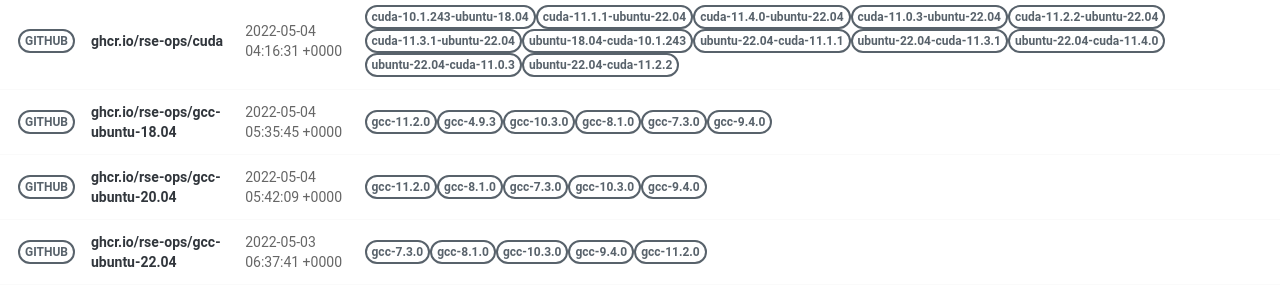
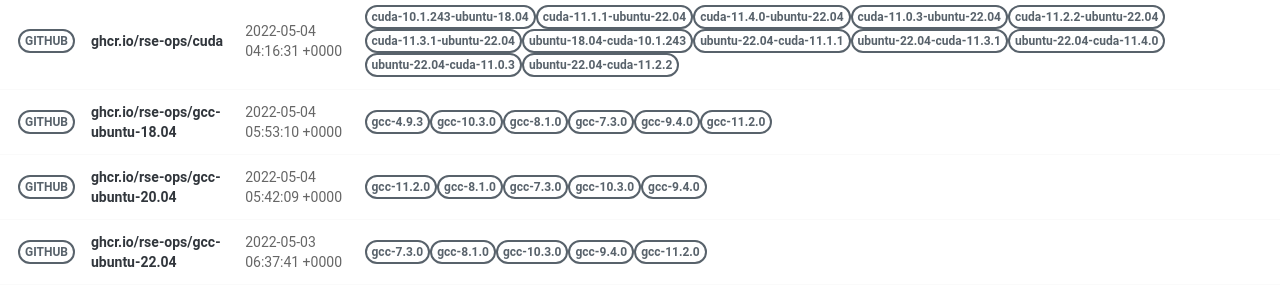
Before and after one commit to rse-ops/docker-images, a Jekyll site: the page built from pages/index.md, in a window 1280 px wide. Shown: the part 502-801 px from the top of the page. Built offline with Jekyll 4.4.1, drawn with Linux system fonts in a browser that asks for light colours; nearby versions of some CDN libraries.

Commit message:
Automated push to update library 2022-05-04

```diff
--- a/_library/ghcr.io-rse-ops-gcc-ubuntu-18.04.md
+++ b/_library/ghcr.io-rse-ops-gcc-ubuntu-18.04.md
@@ -1,14 +1,11 @@
 ---
 layout: container
 name: ghcr.io/rse-ops/gcc-ubuntu-18.04
-updated_at: 2022-05-04 05:35:45.024827
+updated_at: 2022-05-04 05:53:10.777162
 
 
 container_url: https://github.com/orgs/rse-ops/packages/container/package/gcc-ubuntu-18.04
 versions:
- - tag: gcc-11.2.0
-   dockerfile: https://github.com/rse-ops/docker-images/blob/main/ubuntu/gcc/Dockerfile
-   manifest: https://crane.ggcr.dev/manifest/ghcr.io/rse-ops/gcc-ubuntu-18.04:gcc-11.2.0
  - tag: gcc-4.9.3
    dockerfile: https://github.com/rse-ops/docker-images/blob/main/ubuntu/gcc/Dockerfile
    manifest: https://crane.ggcr.dev/manifest/ghcr.io/rse-ops/gcc-ubuntu-18.04:gcc-4.9.3
```
Also changed, not shown: other parts of _library/ghcr.io-rse-ops-gcc-ubuntu-18.04.md (+3 -0 lines).
